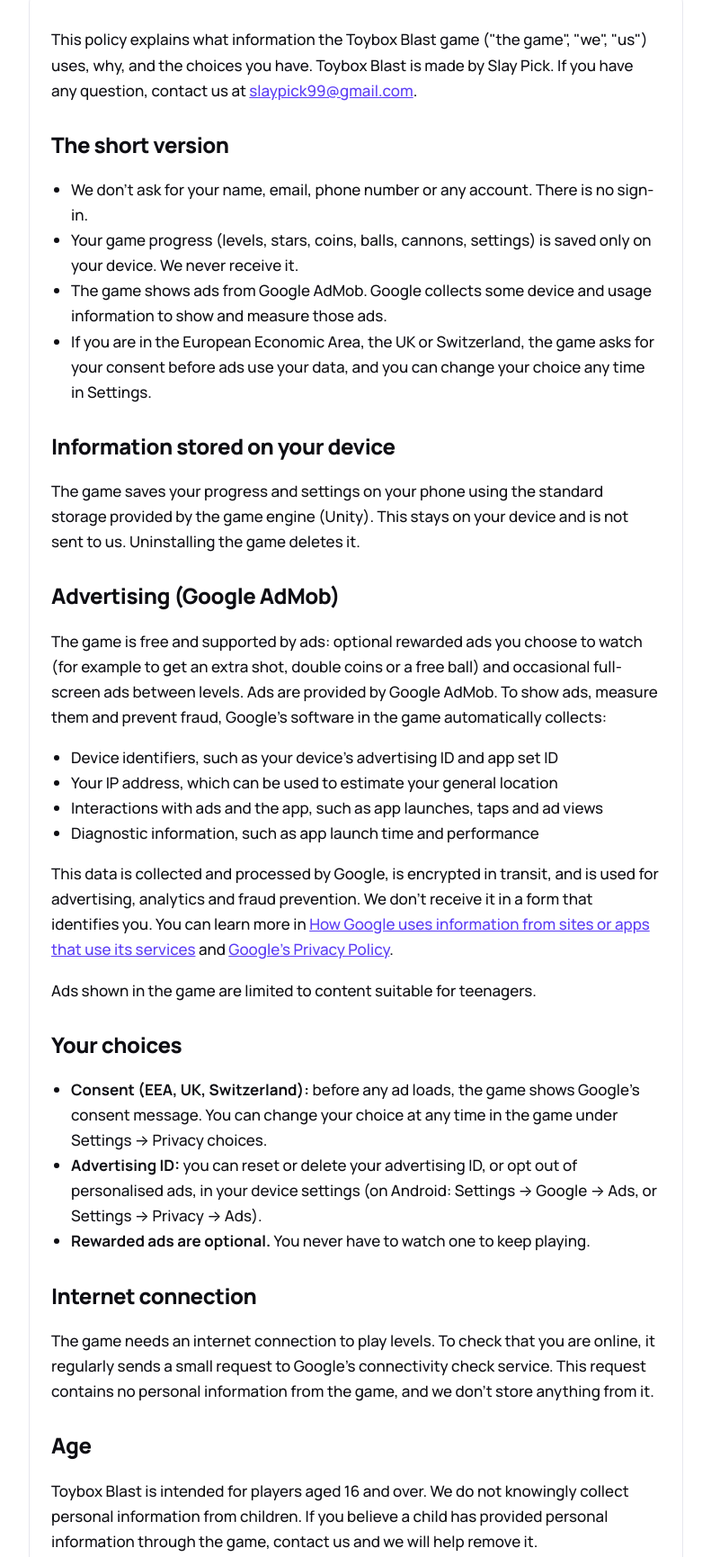
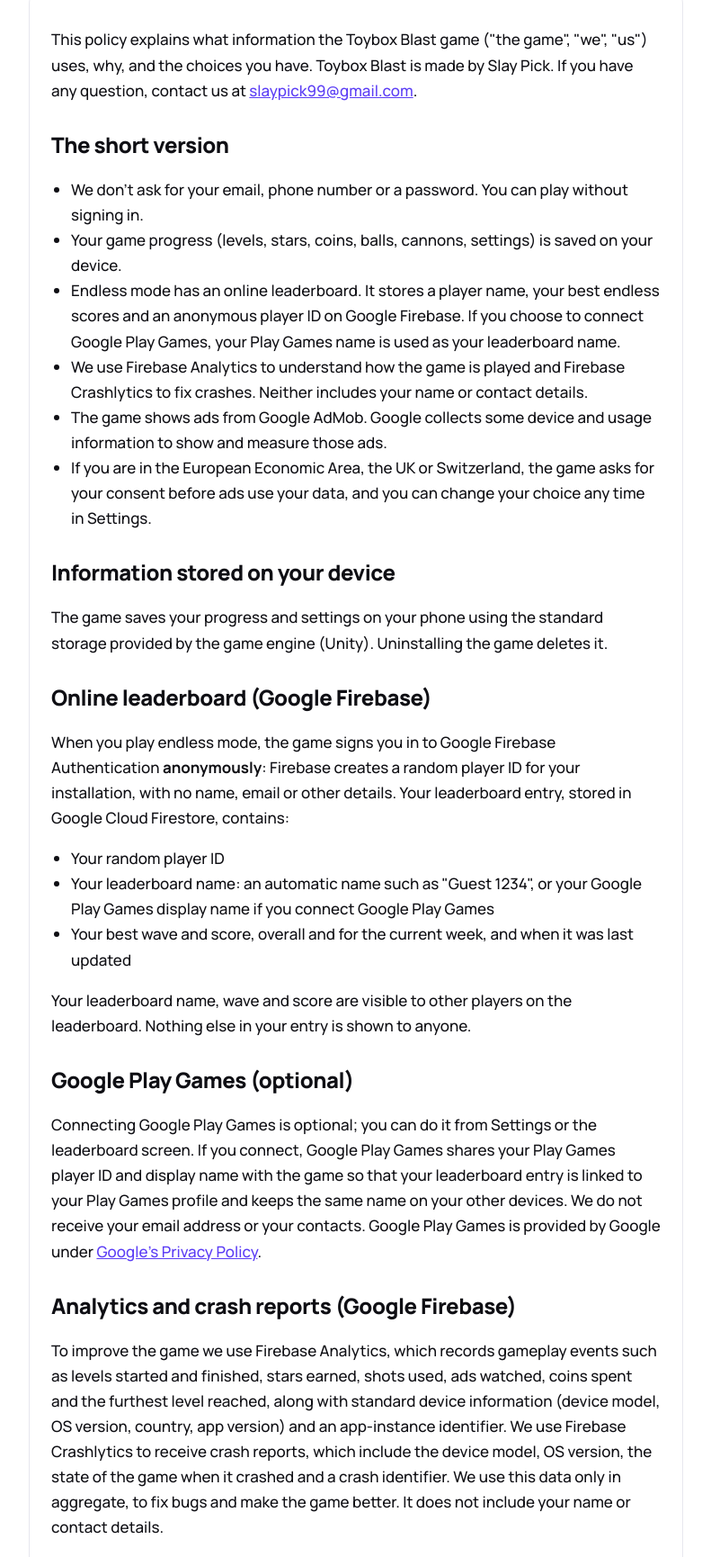
Before and after one commit to rishuxd/slaypick-site, a plain HTML site: page toybox-blast/privacy.html in a window 1280 px wide. Shown: the part 350-2080 px from the top of the page at 90% size, without its empty margins (244-1035 px from the left). Drawn offline with Linux system fonts and the light colour scheme.

Commit message:
Toybox Blast privacy policy: leaderboard, Play Games, Firebase Analytics/Crashlytics, deletion requests
Co-Authored-By: Claude Opus 5.5 <noreply@anthropic.com>
Claude-Session: https://claude.ai/code/session_019fUH88A3eKW9dJi1HjtpAS

```diff
--- a/toybox-blast/privacy.html
+++ b/toybox-blast/privacy.html
@@ -4,35 +4,53 @@
 <link rel="preconnect" href="https://fonts.googleapis.com"><link href="https://fonts.googleapis.com/css2?family=Manrope:wght@500;600;700;800&display=swap" rel="stylesheet">
 <link rel="stylesheet" href="/style.css"><link rel="icon" href="/favicon.png"><link rel="apple-touch-icon" href="/apple-touch-icon.png"></head>
 <body>
-<header><img src="/toybox-blast/icon.png" alt=""><h1>Privacy Policy</h1><p>Toybox Blast · Effective 31 October 2026</p></header>
+<header><img src="/toybox-blast/icon.png" alt=""><h1>Privacy Policy</h1><p>Toybox Blast · Effective 18 November 2026</p></header>
 <main><div class="card">
 
 <p>This policy explains what information the Toybox Blast game ("the game", "we", "us") uses, why, and the choices you have. Toybox Blast is made by Slay Pick. If you have any question, contact us at <a href="mailto:slaypick99@gmail.com">slaypick99@gmail.com</a>.</p>
 
 <h2>The short version</h2>
 <ul>
-  <li>We don't ask for your name, email, phone number or any account. There is no sign-in.</li>
-  <li>Your game progress (levels, stars, coins, balls, cannons, settings) is saved only on your device. We never receive it.</li>
+  <li>We don't ask for your email, phone number or a password. You can play without signing in.</li>
+  <li>Your game progress (levels, stars, coins, balls, cannons, settings) is saved on your device.</li>
+  <li>Endless mode has an online leaderboard. It stores a player name, your best endless scores and an anonymous player ID on Google Firebase. If you choose to connect Google Play Games, your Play Games name is used as your leaderboard name.</li>
+  <li>We use Firebase Analytics to understand how the game is played and Firebase Crashlytics to fix crashes. Neither includes your name or contact details.</li>
   <li>The game shows ads from Google AdMob. Google collects some device and usage information to show and measure those ads.</li>
   <li>If you are in the European Economic Area, the UK or Switzerland, the game asks for your consent before ads use your data, and you can change your choice any time in Settings.</li>
 </ul>
 
 <h2>Information stored on your device</h2>
-<p>The game saves your progress and settings on your phone using the standard storage provided by the game engine (Unity). This stays on your device and is not sent to us. Uninstalling the game deletes it.</p>
+<p>The game saves your progress and settings on your phone using the standard storage provided by the game engine (Unity). Uninstalling the game deletes it.</p>
+
+<h2>Online leaderboard (Google Firebase)</h2>
+<p>When you play endless mode, the game signs you in to Google Firebase Authentication <b>anonymously</b>: Firebase creates a random player ID for your installation, with no name, email or other details. Your leaderboard entry, stored in Google Cloud Firestore, contains:</p>
+<ul>
+  <li>Your random player ID</li>
+  <li>Your leaderboard name: an automatic name such as "Guest 1234", or your Google Play Games display name if you connect Google Play Games</li>
+  <li>Your best wave and score, overall and for the current week, and when it was last updated</li>
+</ul>
+<p>Your leaderboard name, wave and score are visible to other players on the leaderboard. Nothing else in your entry is shown to anyone.</p>
+
+<h2>Google Play Games (optional)</h2>
+<p>Connecting Google Play Games is optional; you can do it from Settings or the leaderboard screen. If you connect, Google Play Games shares your Play Games player ID and display name with the game so that your leaderboard entry is linked to your Play Games profile and keeps the same name on your other devices. We do not receive your email address or your contacts. Google Play Games is provided by Google under <a href="https://policies.google.com/privacy" rel="noopener">Google's Privacy Policy</a>.</p>
+
+<h2>Analytics and crash reports (Google Firebase)</h2>
+<p>To improve the game we use Firebase Analytics, which records gameplay events such as levels started and finished, stars earned, shots used, ads watched, coins spent and the furthest level reached, along with standard device information (device model, OS version, country, app version) and an app-instance identifier. We use Firebase Crashlytics to receive crash reports, which include the device model, OS version, the state of the game when it crashed and a crash identifier. We use this data only in aggregate, to fix bugs and make the game better. It does not include your name or contact details.</p>
 
 <h2>Advertising (Google AdMob)</h2>
-<p>The game is free and supported by ads: optional rewarded ads you choose to watch (for example to get an extra shot, double coins or a free ball) and occasional full-screen ads between levels. Ads are provided by Google AdMob. To show ads, measure them and prevent fraud, Google's software in the game automatically collects:</p>
+<p>The game is free and supported by ads: optional rewarded ads you choose to watch (for example to get an extra shot, double coins, a free ball or to keep going in endless mode) and occasional full-screen ads between levels. Ads are provided by Google AdMob. To show ads, measure them and prevent fraud, Google's software in the game automatically collects:</p>
 <ul>
   <li>Device identifiers, such as your device's advertising ID and app set ID</li>
   <li>Your IP address, which can be used to estimate your general location</li>
   <li>Interactions with ads and the app, such as app launches, taps and ad views</li>
   <li>Diagnostic information, such as app launch time and performance</li>
 </ul>
-<p>This data is collected and processed by Google, is encrypted in transit, and is used for advertising, analytics and fraud prevention. We don't receive it in a form that identifies you. You can learn more in <a href="https://policies.google.com/technologies/partner-sites" rel="noopener">How Google uses information from sites or apps that use its services</a> and <a href="https://policies.google.com/privacy" rel="noopener">Google's Privacy Policy</a>.</p>
+<p>This data is collected and processed by Google, is encrypted in transit, and is used for advertising, analytics and fraud prevention. You can learn more in <a href="https://policies.google.com/technologies/partner-sites" rel="noopener">How Google uses information from sites or apps that use its services</a> and <a href="https://policies.google.com/privacy" rel="noopener">Google's Privacy Policy</a>.</p>
 <p>Ads shown in the game are limited to content suitable for teenagers.</p>
 
 <h2>Your choices</h2>
 <ul>
+  <li><b>Play without signing in:</b> connecting Google Play Games is optional. Without it, your leaderboard name is an automatic "Guest" name.</li>
   <li><b>Consent (EEA, UK, Switzerland):</b> before any ad loads, the game shows Google's consent message. You can change your choice at any time in the game under Settings → Privacy choices.</li>
   <li><b>Advertising ID:</b> you can reset or delete your advertising ID, or opt out of personalised ads, in your device settings (on Android: Settings → Google → Ads, or Settings → Privacy → Ads).</li>
   <li><b>Rewarded ads are optional.</b> You never have to watch one to keep playing.</li>
@@ -42,16 +60,16 @@
 <p>The game needs an internet connection to play levels. To check that you are online, it regularly sends a small request to Google's connectivity check service. This request contains no personal information from the game, and we don't store anything from it.</p>
 
 <h2>Age</h2>
-<p>Toybox Blast is intended for players aged 16 and over. We do not knowingly collect personal information from children. If you believe a child has provided personal information through the game, contact us and we will help remove it.</p>
+<p>Toybox Blast is intended for players aged 16 and over. We do not knowingly collect personal information from children. If you believe a child has provided personal information through the game, contact us and we will remove it.</p>
 
 <h2>Sharing</h2>
-<p>We don't sell your personal information and we don't share any information with third parties ourselves. The only third party involved is Google, as the ad provider described above.</p>
+<p>We don't sell your personal information. The service providers that process data for the game are Google (Firebase Authentication, Cloud Firestore, Firebase Analytics, Firebase Crashlytics, Google Play Games and AdMob), each as described above. Your leaderboard name and scores are visible to other players.</p>
 
 <h2>Data retention and deletion</h2>
-<p>Game progress stays on your device until you uninstall the game. Data collected by Google for advertising is handled under Google's policies; you can reset your advertising ID at any time, and you can contact us with any request about your data and we will help you exercise your rights.</p>
+<p>Game progress stays on your device until you uninstall the game. Your leaderboard entry is kept while the leaderboard is running. Analytics data is kept for up to 14 months and crash reports for up to 90 days, under Firebase's standard retention. To delete your leaderboard entry and the data linked to your player ID, email <a href="mailto:slaypick99@gmail.com?subject=Toybox%20Blast%20data%20deletion">slaypick99@gmail.com</a> with the subject "Toybox Blast data deletion" and your leaderboard name; we will delete it within 30 days. Data collected by Google for advertising is handled under Google's policies, and you can reset your advertising ID at any time.</p>
 
 <h2>Security</h2>
-<p>The game does not run its own servers and does not collect personal information itself. Ad-related data is sent to Google over encrypted connections.</p>
+<p>All data the game sends (leaderboard, analytics, crash reports and ads) travels over encrypted connections to Google's services. Leaderboard entries can only be written by the player they belong to.</p>
 
 <h2>Changes to this policy</h2>
 <p>If we change this policy, we will update this page and the effective date above. Significant changes will also be noted in the game's store listing.</p>
```
